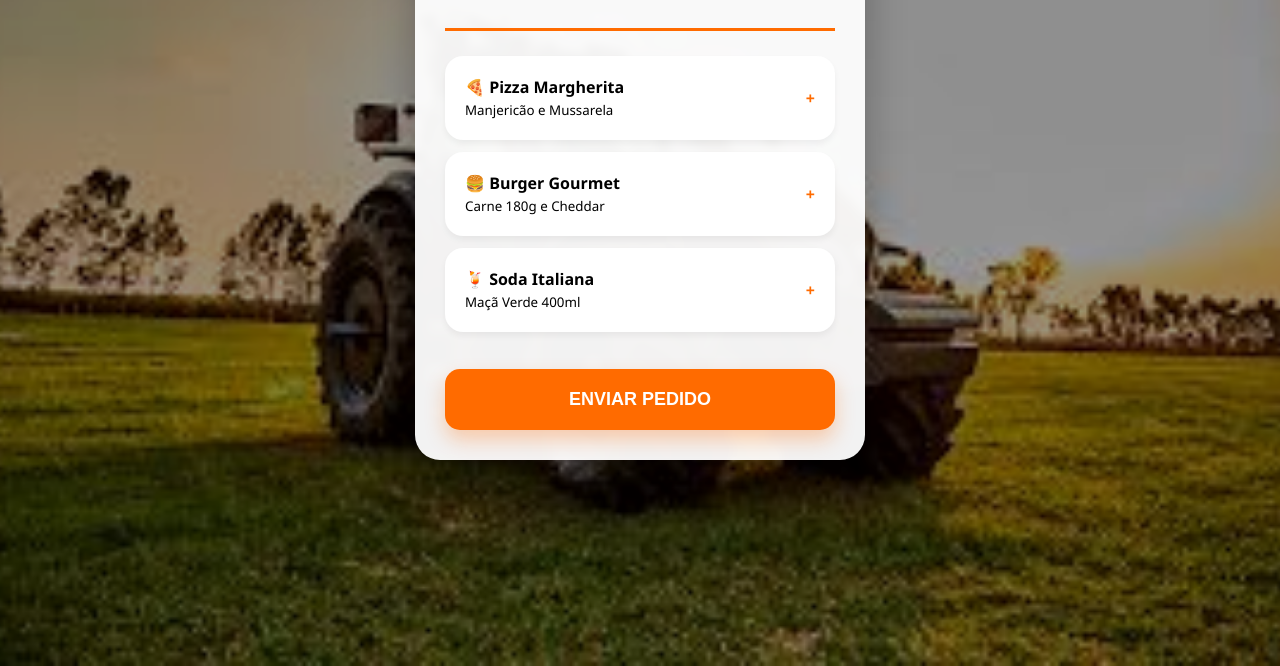
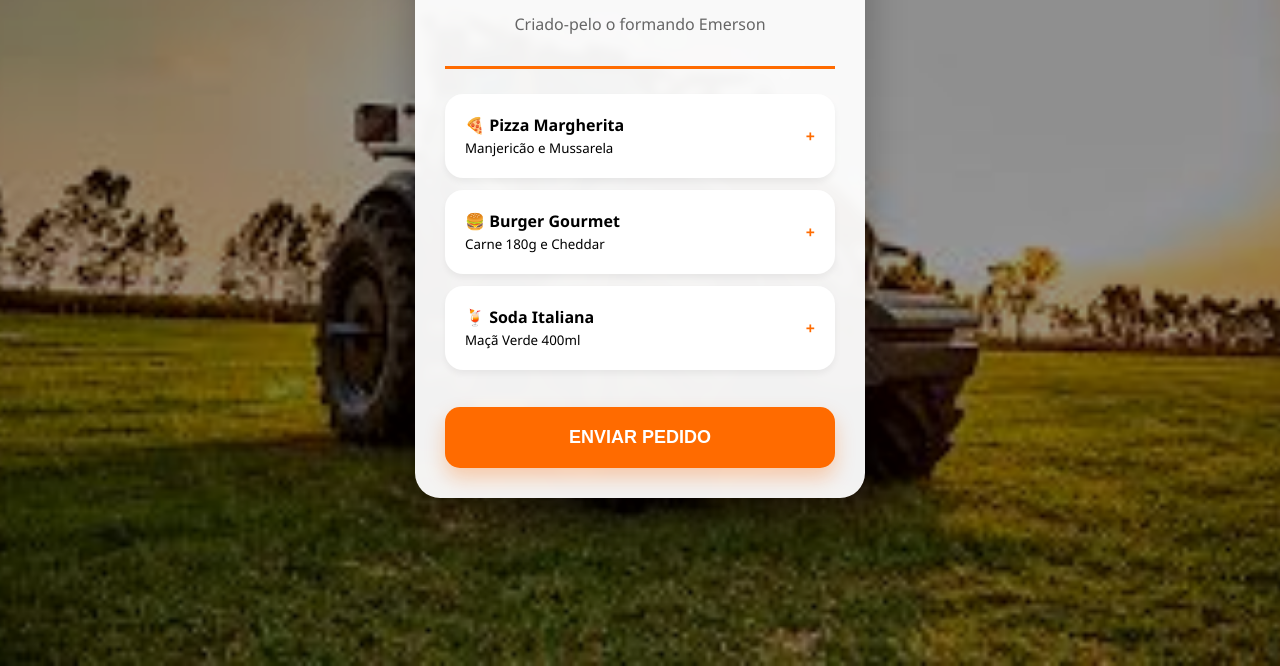
Before and after one commit to Emerson-art-ux/restaurante, a website: page public/mesa.html in a window 1280 px wide. Shown: the part 134-800 px from the top of the page. Drawn offline with nearby package versions, Linux system fonts and the light colour scheme; no server answers.

Commit message:
Update mesa.html

```diff
--- a/public/mesa.html
+++ b/public/mesa.html
@@ -14,6 +14,7 @@
         <div class="header-mesa">
             <h1 style="margin:0">Mesa <span id="numMesa">--</span></h1>
             <p style="color:#666; font-weight: 500;">Selecione seus itens:</p>
+             <p style="color:#666; font-weight: 500;">Criado-pelo o formando Emerson</p>
         </div>
 
         <div id="cardapio">
```
